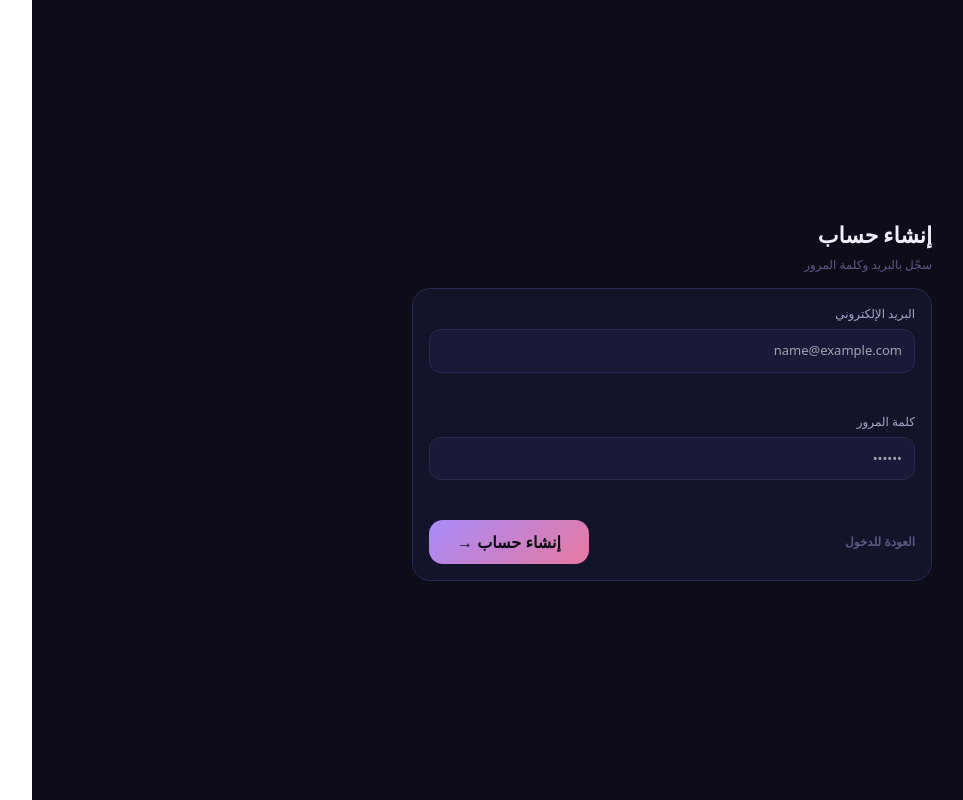
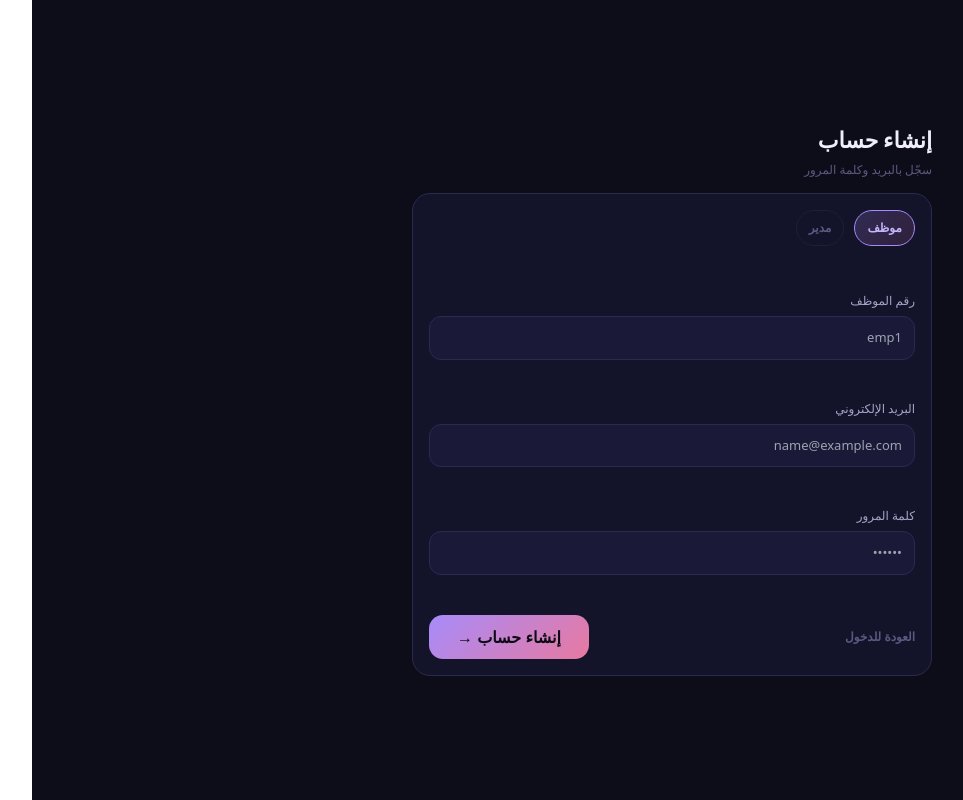
Before and after one commit to nmjalsh-max/Nabd26, a React (Vite) app: page /signup in a window 1280 px wide. Shown: the whole page, without its empty margins (208-1171 px from the left). Built offline with nearby package versions, Linux system fonts and the light colour scheme.

Commit message:
Refactor code structure for improved readability and maintainability

```diff
--- a/src/pages/Signup.tsx
+++ b/src/pages/Signup.tsx
@@ -8,6 +8,8 @@ export default function Signup() {
   const navigate = useNavigate();
   const { lang } = useLang();
 
+  const [role, setRole] = useState<"employee" | "admin">("employee");
+  const [employeeNumber, setEmployeeNumber] = useState("");
   const [email, setEmail] = useState("");
   const [password, setPassword] = useState("");
   const [error, setError] = useState<string | null>(null);
@@ -21,6 +23,18 @@ export default function Signup() {
     if (!client) {
       setError(lang === "en" ? "Supabase is not configured (missing env vars)." : "Supabase غير مُعدّ (متغيرات env ناقصة). ");
       return;
+    }
+
+    if (!role) {
+      setError(lang === "en" ? "Role is required." : "الدور مطلوب.");
+      return;
+    }
+
+    if (role === "employee") {
+      if (!employeeNumber.trim()) {
+        setError(lang === "en" ? "Employee number is required." : "رقم الموظف مطلوب.");
+        return;
+      }
     }
 
     if (!email.trim()) {
@@ -37,6 +51,12 @@ export default function Signup() {
     const { error } = await client.auth.signUp({
       email: email.trim(),
       password,
+      options: {
+        data: {
+          role,
+          employee_number: role === "employee" ? employeeNumber.trim() : null,
+        },
+      },
     });
 
     setLoading(false);
@@ -76,6 +96,59 @@ export default function Signup() {
 
         <div style={{ background: C.surface, border: `1px solid ${C.border}`, borderRadius: 18, padding: 16 }}>
           <form onSubmit={submit} className="flex flex-col gap-10">
+            <div style={{ display: "flex", gap: 10, flexWrap: "wrap", marginBottom: 6, justifyContent: "flex-start" }}>
+              {([
+                { r: "employee" as const, label: lang === "en" ? "Employee" : "موظف" },
+                { r: "admin" as const, label: lang === "en" ? "Admin" : "مدير" },
+              ] as const).map(({ r, label }) => (
+                <button
+                  key={r}
+                  type="button"
+                  onClick={() => {
+                    setRole(r);
+                    setError(null);
+                  }}
+                  style={{
+                    border: `1px solid ${role === r ? C.lavender : C.borderLo}`,
+                    background:
+                      role === r
+                        ? `linear-gradient(135deg, ${C.lavender}33, ${C.pink}22)`
+                        : "transparent",
+                    color: role === r ? C.lavSoft : C.textLo,
+                    borderRadius: 999,
+                    padding: "8px 12px",
+                    cursor: "pointer",
+                    fontWeight: 800,
+                    fontSize: 12,
+                  }}
+                >
+                  {label}
+                </button>
+              ))}
+            </div>
+
+            {role === "employee" && (
+              <div style={{ display: "flex", flexDirection: "column", gap: 6 }}>
+                <label style={{ color: C.textMid, fontSize: 12 }}>
+                  {lang === "en" ? "Employee number" : "رقم الموظف"}
+                </label>
+                <input
+                  value={employeeNumber}
+                  onChange={(e) => setEmployeeNumber(e.target.value)}
+                  placeholder={lang === "en" ? "emp1" : "emp1"}
+                  style={{
+                    background: C.surfaceHi,
+                    border: `1px solid ${C.border}`,
+                    borderRadius: 12,
+                    padding: "11px 12px",
+                    outline: "none",
+                    color: C.textHi,
+                    fontSize: 13,
+                  }}
+                />
+              </div>
+            )}
+
             <div style={{ display: "flex", flexDirection: "column", gap: 6 }}>
               <label style={{ color: C.textMid, fontSize: 12 }}>{lang === "en" ? "Email" : "البريد الإلكتروني"}</label>
               <input
```
Also changed, not shown: 3 other files (tests, documents, lock files or other folders).
